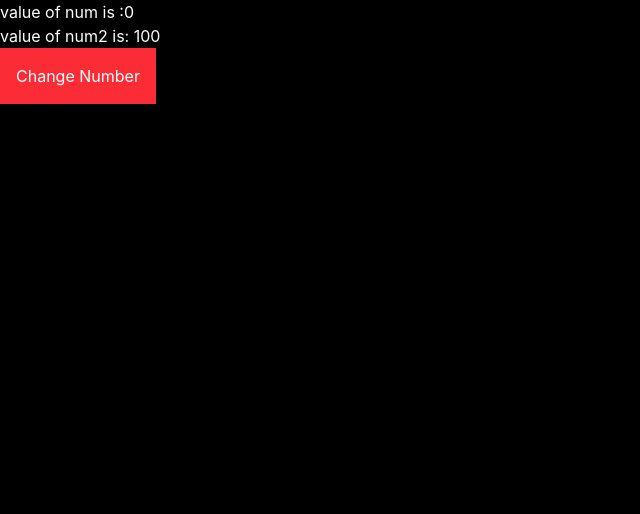
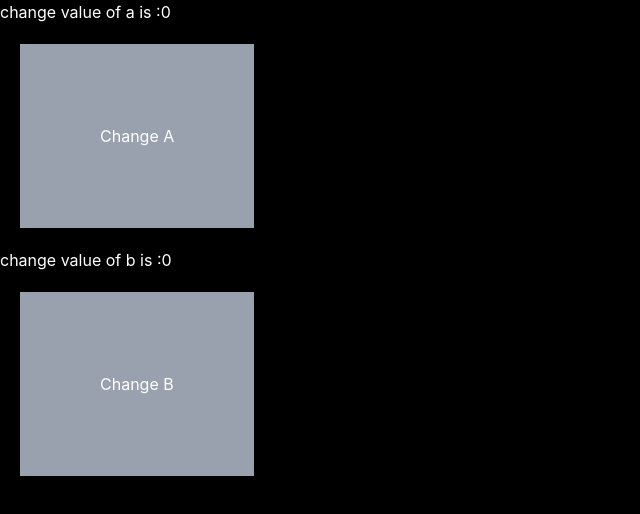
Before and after one commit to ManzarAbbass/Learning_react, a React (Vite) app in the folder 16-useEffect/: page / in a window 1280 px wide. Shown: the top 514 px of the page, without its empty margins (0-640 px from the left). Built offline with nearby package versions, Linux system fonts and the light colour scheme.

Commit message:
next example of useeffect

```diff
--- a/16-useEffect/src/App.jsx
+++ b/16-useEffect/src/App.jsx
@@ -30,27 +30,38 @@ const App = () => {
   // })
 
   // 2..apne agar dependency ka array pass krdia tw useEffect ek hi baar call hogaw
-  const [num, setNum] = useState(0)
-  const [num2, setNum2] = useState(100)
-  function changeNum() {
-    setNum(num + 1);
-  }
+  // const [num, setNum] = useState(0)
+  // const [num2, setNum2] = useState(100)
+  // function changeNum() {
+  //   setNum(num + 1);
+  // }
   // useEffect(function () {
   //   console.log("Use Effect Called");
   // }, [])
 
   // {ab me charha hun jab jab num ki value change hogi tab tab useEffect call hoga mtlb num state ke change hone par side effect hoga to useEffect call hoga}
-  useEffect(function(){
-    console.log("Use Effect Called of num");
-  },[num])
-  //  hmm ne dependencies array me num pass krdiya mtlb jab num change ho wab useEffect chale
+  // useEffect(function(){
+  //   console.log("Use Effect Called of num");
+  // },[num])
+  //  hmm ne  array me num dependencies pass krdiya mtlb jab num change ho wab useEffect chale
   // }
 
 
-
+  //  ........................................................ Next Example
+  const [a, setA] = useState(0)
+  const [b, setB] = useState(0)
+  function aChanging() {
+    console.log("A ki value change ho gayi");
+  }
+  function bChanging() {
+    console.log("B ki value change ho gayi");
+  }
+  useEffect(()=>{
+    console.log("Use Effect of A called");
+  },[a])
   return (
     <div className="bg-black h-screen text-white">
-      <h1>value of num is :{num}</h1>
+      {/* <h1>value of num is :{num}</h1>
       <h2>value of num2 is: {num2}</h2>
 
       <button onMouseEnter={()=>{
@@ -59,8 +70,17 @@ const App = () => {
       onMouseLeave={()=>{
         setNum2(num2+10);
       }}
-      className="bg-red-500 p-4">Change Number</button>
+      className="bg-red-500 p-4">Change Number</button> */}
 
+      <h1>change value of a is :{a}</h1>
+      <button onClick={() => {
+        setA(a + 1)
+      }}
+        className="px-20 py-20 m-5 bg-gray-400">Change A</button>
+      <h1>change value of b is :{b}</h1>
+      <button onClick={() => {
+        setB(b - 1)
+      }} className="px-20 py-20 m-5 bg-gray-400">Change B</button>
     </div>
   )
 }
```
